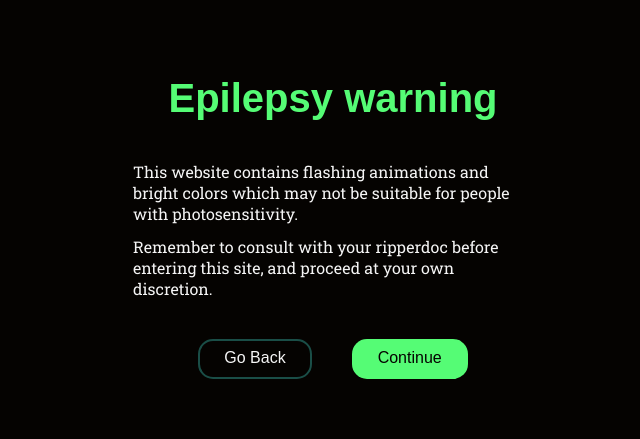
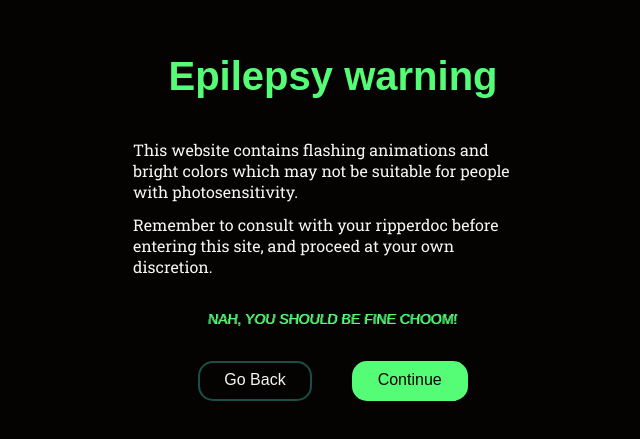
Before and after one commit to adpekalski/next-portfolio, a Next.js app: page / in a window 1280 px wide. Shown: the part 173-612 px from the top of the page, without its empty margins (307-947 px from the left). Built offline with nearby package versions, Linux system fonts and the light colour scheme; a web font is replaced by a local one.

Commit message:
Refactor warning page and add text

```diff
--- a/src/app/globals.css
+++ b/src/app/globals.css
@@ -13,7 +13,11 @@
   /* --sample: #216259; */
   --sample: #1a4e47;
   --wrong: #4e1a1a;
+
+
   --green: #55fc75;
+  --green-lighter: #87fc9e;
+  --green-darker: #04e72f;
 
 
   /* for responsivness */
@@ -107,28 +111,76 @@ body {
   flex-direction: column;
   height: 100%;
 
-
-
-  /* max-width: 80%;
-  margin: auto; */
   width: 400px;
   max-width: 80%;
   margin: auto;
 
 }
 
-.warning-page p {
-  margin: var(--card-margin) 0;
+.warning-text {
+  display: flex;
+  flex-direction: column;
+  gap: 12px;
+
+  margin: 20px auto;
   font-size: var(--text-md);
 }
 
-.warning-page p:first-of-type {
+.warning-text p {
+  margin: 0;
+}
+
+.glitch-text {
+  /* font-size: var(--text-sm); */
+  position: relative;
+  text-transform: uppercase;
+  /* color: black; */
+  font-weight: 500;
+  margin: 20 0;
+}
+
+.glitch-text span {
+  position: absolute;
+  top: 0;
+  left: 0;
+  opacity: 0.8;
+}
+
+.glitch-top {
+
+  /* clip-path: polygon(0 68%, 100% 55%, 100% 0, 0 0); */
+  /* clip-path: polygon(0 0, 100% 0, 100% 34%, 0 47%); */
+  clip-path: polygon(0 0, 100% 0, 100% 34%, 0 51%);
+  /* color: yellow; */
+}
+
+.glitch-middle {
+  /* clip-path: polygon(0 68%, 100% 55%, 100% 34%, 0 47%); */
+  clip-path: polygon(0 54%, 100% 32%, 100% 49%, 0 64%);
+  /* color: red; */
+}
+
+.glitch-bottom {
+
+  /* clip-path: polygon(0 68%, 100% 55%, 100% 100%, 0 100%); */
+  clip-path: polygon(0 100%, 100% 100%, 100% 49%, 0 64%);
+  /* color: blue; */
+}
+
+/* .warning-page p {
+  align-items: flex-start;
+  margin: var(--card-margin) 0;
+  margin: 0 auto;
+
+} */
+
+/* .warning-page p:first-of-type {
   margin-bottom: 12px;
 }
 
 .warning-page p:last-of-type {
   margin-top: 0;
-}
+} */
 
 .warning-page .title {
   font-size: 20px;
--- a/src/app/page.jsx
+++ b/src/app/page.jsx
@@ -9,6 +9,9 @@ import 'swiper/css/pagination';
 
 import './globals.css';
 import "@/components/ultimate.css";
+
+import { motion } from 'framer-motion';
+import { second } from './fonts';
 
 import { warningPage } from '@/data/WebsiteData';
 
@@ -72,8 +75,74 @@ export default function Page() {
           :
           <div className={`warning-page ${noDisplay}`}>
             <Title solid={true}>Epilepsy warning</Title>
-            <p className='white-text'>{warningPage.warningText[1]}</p>
-            <p className='white-text'>{warningPage.warningText[2]}</p>
+            <div className='warning-text'>
+              <p className='white-text'>{warningPage.warningText[1]}</p>
+              <p className='white-text'>{warningPage.warningText[2]}</p>
+
+            </div>
+            <motion.p
+                className={second.className + ' green-text glitch-text'}
+              // className='glitch-text'
+              >
+                <motion.span
+                  aria-hidden={true}
+                  className='glitch-top'
+                  animate={{
+                    x: [-1, 1],
+                    // color: ["#55fc75", "#02a522"],
+                    // color: ["#55fc75", "#87fc9e"],
+                    // color: ["#55fc75", "#02a522"],
+                    transition: {
+                      duration: 0.01,
+                      repeatDelay: 0.6,
+                      // duration: 0.05,
+                      // repeatDelay: 0.7,
+                      repeat: Infinity,
+                      repeatType: "reverse",
+                      ease: "anticipate"
+                    }
+                  }}
+                >
+                  {warningPage.warningText[3]}
+                </motion.span>
+                <motion.span
+                  aria-hidden={true}
+                  className='glitch-middle'
+                  animate={{
+                    x: [1, -1],
+                    // color: ["#55fc75", "#02a522"],
+                    transition: {
+                      duration: 0.15,
+                      repeatDelay: 0.5,
+                      // duration: 0.05,
+                      // repeatDelay: 0.7,
+                      repeat: Infinity,
+                      repeatType: "reverse",
+                      ease: "anticipate"
+                    }
+                  }}
+                >
+                  {warningPage.warningText[3]}
+                </motion.span>
+                {warningPage.warningText[3]}
+                <motion.span
+                  aria-hidden={true}
+                  className='glitch-bottom'
+                  animate={{
+                    x: [-1, 1],
+                    // color: ["#55fc75", "#02a522"],
+                    transition: {
+                      duration: 0.05,
+                      repeatDelay: 0.7,
+                      repeat: Infinity,
+                      repeatType: "reverse",
+                      ease: "anticipate"
+                    }
+                  }}
+                >
+                  {warningPage.warningText[3]}
+                </motion.span>
+              </motion.p>
             <div className='warning-buttons'>
               <Button
                 style="secondary"
--- a/src/data/WebsiteData.jsx
+++ b/src/data/WebsiteData.jsx
@@ -57,5 +57,6 @@ export const warningPage = {
     warningText: {
         1: "This website contains flashing animations and bright colors which may not be suitable for people with photosensitivity.",
         2: "Remember to consult with your ripperdoc before entering this site, and proceed at your own discretion.",
+        3: "Nah, you should be fine choom!"
     },
 }
```
